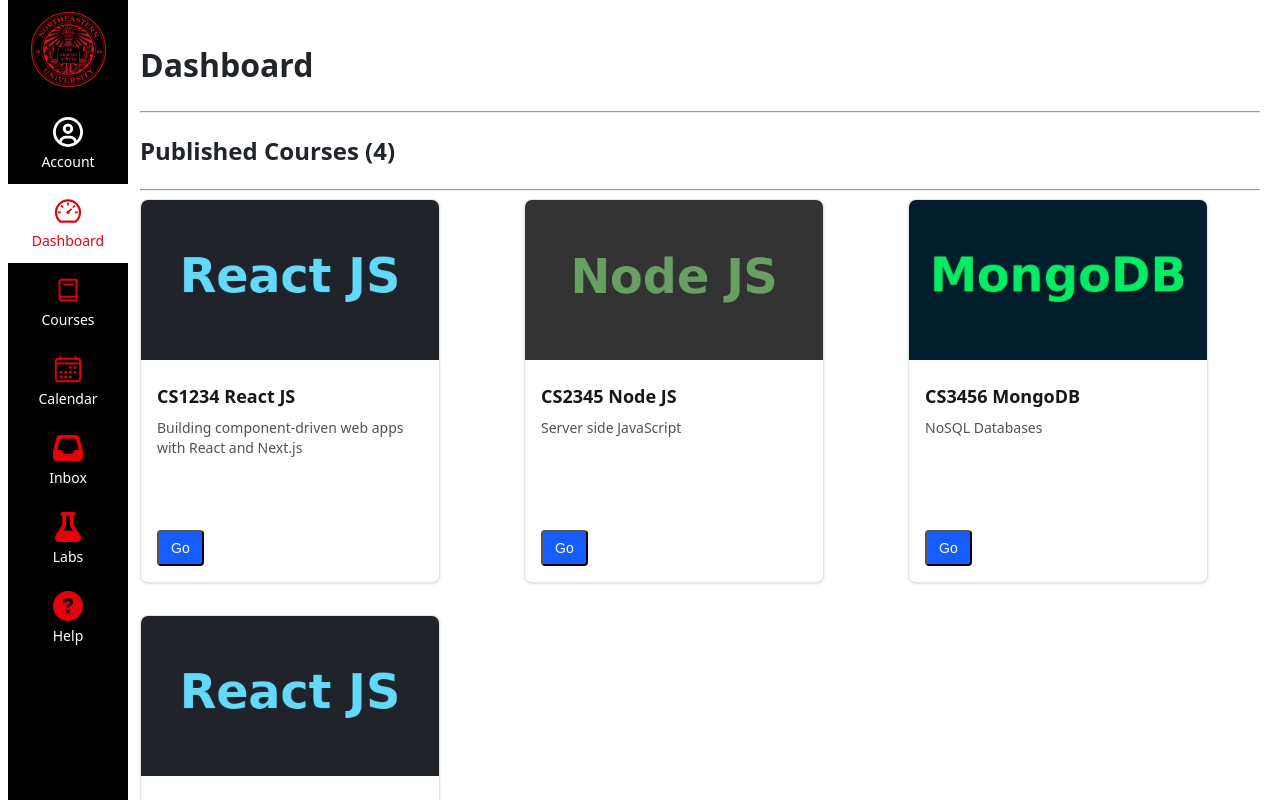
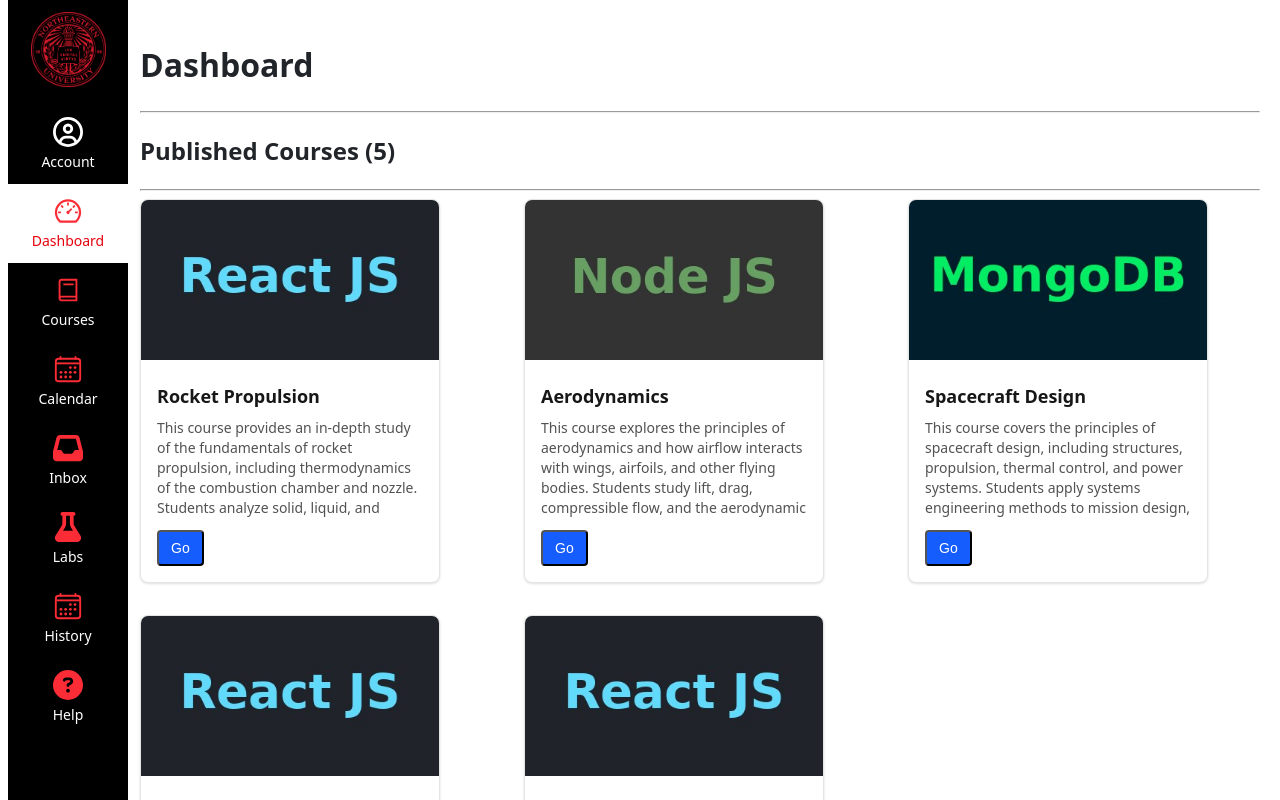
Before and after one commit to sesha-2k3/webdev-client, a Next.js app: page /dashboard in a window 1280 px wide. Shown: the top 800 px of the page. Built offline with nearby package versions, Linux system fonts and the light colour scheme.

Commit message:
kambaz: data-driven nav, db, dashboard

```diff
--- a/app/(kambaz)/Navigation.tsx
+++ b/app/(kambaz)/Navigation.tsx
@@ -1,9 +1,23 @@
+"use client";
 import { AiOutlineDashboard } from "react-icons/ai";
 import { IoCalendarOutline } from "react-icons/io5";
 import { LiaBookSolid } from "react-icons/lia";
 import { FaInbox, FaRegCircleUser, FaFlask, FaCircleQuestion } from "react-icons/fa6";
 import Link from "next/link";
+import { usePathname } from "next/navigation";
+
+const LINKS = [
+  { label: "Dashboard", path: "/dashboard", icon: AiOutlineDashboard },
+  { label: "Courses", path: "/dashboard", icon: LiaBookSolid },
+  { label: "Calendar", path: "/calendar", icon: IoCalendarOutline },
+  { label: "Inbox", path: "/inbox", icon: FaInbox },
+  { label: "Labs", path: "/labs", icon: FaFlask },
+  { label: "History", path: "/history", icon: IoCalendarOutline },
+] as const;
+
 export default function KambazNavigation() {
+  const pathname = usePathname() ?? "";
+  const accountActive = pathname.includes("/account");
   return (
     <nav
       id="wd-kambaz-navigation"
@@ -28,64 +42,44 @@
       <Link
         href="/account"
         id="wd-account-link"
-        className="block bg-black py-3 text-center text-sm text-white no-underline"
+        className={`block py-3 text-center text-sm no-underline ${
+          accountActive ? "bg-white text-red-600" : "bg-black text-white"
+        }`}
       >
-        <FaRegCircleUser className="inline-block text-3xl text-white" />
+        <FaRegCircleUser
+          className={`inline-block text-3xl ${
+            accountActive ? "text-red-600" : "text-white"
+          }`}
+        />{" "}
         <br />
         Account
       </Link>
-      <Link
-        href="/dashboard"
-        id="wd-dashboard-link"
-        className="block bg-white py-3 text-center text-sm text-red-600 no-underline"
-      >
-        <AiOutlineDashboard className="inline-block text-3xl text-red-600" />
-        <br />
-        Dashboard
-      </Link>
-      <Link
-        href="/dashboard"
-        id="wd-course-link"
-        className="block bg-black py-3 text-center text-sm text-white no-underline"
-      >
-        <LiaBookSolid className="inline-block text-3xl text-red-600" />
-        <br />
-        Courses
-      </Link>
-      <Link
-        href="/calendar"
-        id="wd-calendar-link"
-        className="block bg-black py-3 text-center text-sm text-white no-underline"
-      >
-        <IoCalendarOutline className="inline-block text-3xl text-red-600" />
-        <br />
-        Calendar
-      </Link>
-      <Link
-        href="/inbox"
-        id="wd-inbox-link"
-        className="block bg-black py-3 text-center text-sm text-white no-underline"
-      >
-        <FaInbox className="inline-block text-3xl text-red-600" />
-        <br />
-        Inbox
-      </Link>
-      <Link
-        href="/labs"
-        id="wd-labs-link"
-        className="block bg-black py-3 text-center text-sm text-white no-underline"
-      >
-        <FaFlask className="inline-block text-3xl text-red-600" />
-        <br />
-        Labs
-      </Link>
+      {LINKS.map((link) => {
+        const active =
+          link.label === "Courses"
+            ? pathname.includes("/courses")
+            : pathname.includes(link.path);
+        const Icon = link.icon;
+        return (
+          <Link
+            key={link.label}
+            href={link.path}
+            id={`wd-${link.label.toLowerCase()}-link`}
+            className={`block py-3 text-center text-sm no-underline ${
+              active ? "bg-white text-red-600" : "bg-black text-white"
+            }`}
+          >
+            <Icon className="inline-block text-3xl text-red-500" /> <br />
+            {link.label}
+          </Link>
+        );
+      })}
       <Link
         href="/labs"
         id="wd-ai-nav-help"
         className="block bg-black py-3 text-center text-sm text-white no-underline"
       >
-        <FaCircleQuestion className="inline-block text-3xl text-red-600" />
-        <br />
+        <FaCircleQuestion className="inline-block text-3xl text-red-500" /> <br />
         Help
       </Link>
     </nav>
--- a/app/(kambaz)/dashboard/CourseCard.tsx
+++ b/app/(kambaz)/dashboard/CourseCard.tsx
@@ -1,32 +1,36 @@
 import Link from "next/link";
 import Image from "next/image";
+
 export default function CourseCard({
-  id, title, subtitle, image,
+  _id,
+  name,
+  description,
+  image,
 }: {
-  id: string;
-  title: string;
-  subtitle: string;
+  _id: string;
+  name: string;
+  description: string;
   image: string;
 }) {
   return (
     <div className="wd-dashboard-course w-[300px] max-w-full overflow-hidden rounded-lg border border-neutral-200 bg-white shadow-sm">
       <Link
-        href={`/courses/${id}/home`}
+        href={`/courses/${_id}/home`}
         className="wd-dashboard-course-link block text-neutral-900 no-underline"
       >
         <Image
           src={image}
           width={300}
           height={160}
-          alt={title}
+          alt={name}
           className="h-40 w-full object-cover"
         />
         <div className="p-4">
-          <h5 className="m-0 mb-2 truncate text-lg font-semibold whitespace-nowrap">
-            {title}
+          <h5 className="wd-dashboard-course-title m-0 mb-2 truncate text-lg font-semibold whitespace-nowrap">
+            {name}
           </h5>
-          <p className="wd-dashboard-course-title m-0 mb-3 h-[100px] overflow-hidden text-sm text-neutral-600">
-            {subtitle}
+          <p className="wd-dashboard-course-description m-0 mb-3 h-[100px] overflow-hidden text-sm text-neutral-600">
+            {description}
           </p>
           <button
             type="button"
--- a/app/(kambaz)/dashboard/page.tsx
+++ b/app/(kambaz)/dashboard/page.tsx
@@ -1,39 +1,21 @@
 import CourseCard from "./CourseCard";
+import * as db from "../database";
+
 export default function Dashboard() {
+  const courses = db.courses;
   return (
     <div id="wd-dashboard">
       <h1 id="wd-dashboard-title">Dashboard</h1>
       <hr />
-      <h2 id="wd-dashboard-published">Published Courses (4)</h2>
+      <h2 id="wd-dashboard-published">Published Courses ({courses.length})</h2>
       <hr />
       <div
         id="wd-dashboard-courses"
         className="grid grid-cols-1 gap-8 sm:grid-cols-2 xl:grid-cols-3 2xl:grid-cols-4"
       >
-        <CourseCard
-          id="1234"
-          title="CS1234 React JS"
-          subtitle="Building component-driven web apps with React and Next.js"
-          image="/images/reactjs.jpg"
-        />
-        <CourseCard
-          id="2345"
-          title="CS2345 Node JS"
-          subtitle="Server side JavaScript"
-          image="/images/nodejs.jpg"
-        />
-        <CourseCard
-          id="3456"
-          title="CS3456 MongoDB"
-          subtitle="NoSQL Databases"
-          image="/images/mongodb.jpg"
-        />
-        <CourseCard
-          id="CS9999"
-          title="CS9999 Sample Course"
-          subtitle="Assistant-generated sample — not my course"
-          image="/images/reactjs.jpg"
-        />
+        {courses.map((course) => (
+          <CourseCard key={course._id} {...course} />
+        ))}
       </div>
     </div>
   );
--- /dev/null
+++ b/app/(kambaz)/database/courses.json
@@ -0,0 +1,62 @@
+[
+  {
+    "_id": "RS101",
+    "name": "Rocket Propulsion",
+    "number": "RS4550",
+    "startDate": "2023-01-10",
+    "endDate": "2023-05-15",
+    "department": "D123",
+    "credits": 4,
+    "description": "This course provides an in-depth study of the fundamentals of rocket propulsion, including thermodynamics of the combustion chamber and nozzle. Students analyze solid, liquid, and hybrid rocket motors and apply propulsion theory to engine performance.",
+    "image": "/images/reactjs.jpg",
+    "term": "Spring 2023"
+  },
+  {
+    "_id": "RS102",
+    "name": "Aerodynamics",
+    "number": "RS4560",
+    "startDate": "2023-01-10",
+    "endDate": "2023-05-15",
+    "department": "D123",
+    "credits": 3,
+    "description": "This course explores the principles of aerodynamics and how airflow interacts with wings, airfoils, and other flying bodies. Students study lift, drag, compressible flow, and the aerodynamic considerations used in aircraft and spacecraft design.",
+    "image": "/images/nodejs.jpg",
+    "term": "Spring 2023"
+  },
+  {
+    "_id": "RS103",
+    "name": "Spacecraft Design",
+    "number": "RS4570",
+    "startDate": "2023-01-10",
+    "endDate": "2023-05-15",
+    "department": "D123",
+    "credits": 4,
+    "description": "This course covers the principles of spacecraft design, including structures, propulsion, thermal control, and power systems. Students apply systems engineering methods to mission design, orbital mechanics, and payload integration for current and future space missions.",
+    "image": "/images/mongodb.jpg",
+    "term": "Spring 2023"
+  },
+  {
+    "_id": "CS5610",
+    "name": "Web Development",
+    "number": "CS5610",
+    "startDate": "2023-01-10",
+    "endDate": "2023-05-15",
+    "department": "D123",
+    "credits": 4,
+    "description": "Building full stack web applications with React, Next.js, Node.js, and MongoDB, from static HTML and CSS to data-driven single page applications.",
+    "image": "/images/reactjs.jpg",
+    "term": "Spring 2023"
+  },
+  {
+    "_id": "RS104",
+    "name": "Organic Chemistry",
+    "number": "RS4580",
+    "startDate": "2023-01-10",
+    "endDate": "2023-05-15",
+    "department": "D123",
+    "credits": 4,
+    "description": "This course introduces the structure, properties, and reactions of carbon-based compounds, with an emphasis on reaction mechanisms and synthesis.",
+    "image": "/images/reactjs.jpg",
+    "term": "Spring 2023"
+  }
+]
--- /dev/null
+++ b/app/(kambaz)/database/index.ts
@@ -0,0 +1,2 @@
+import courses from "./courses.json";
+export { courses };
```
